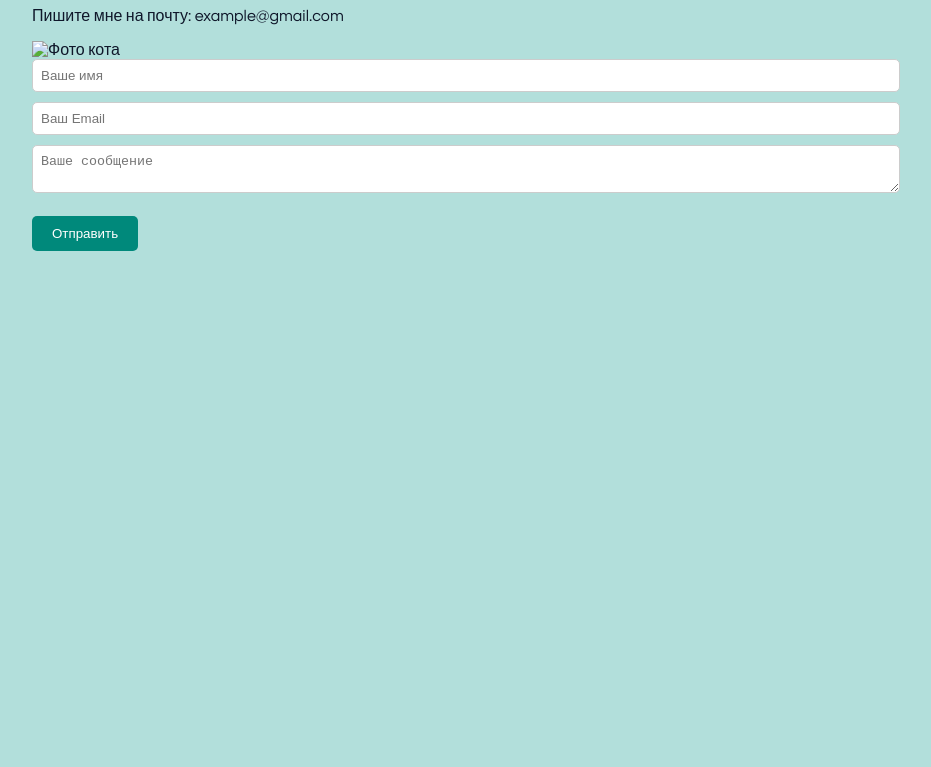
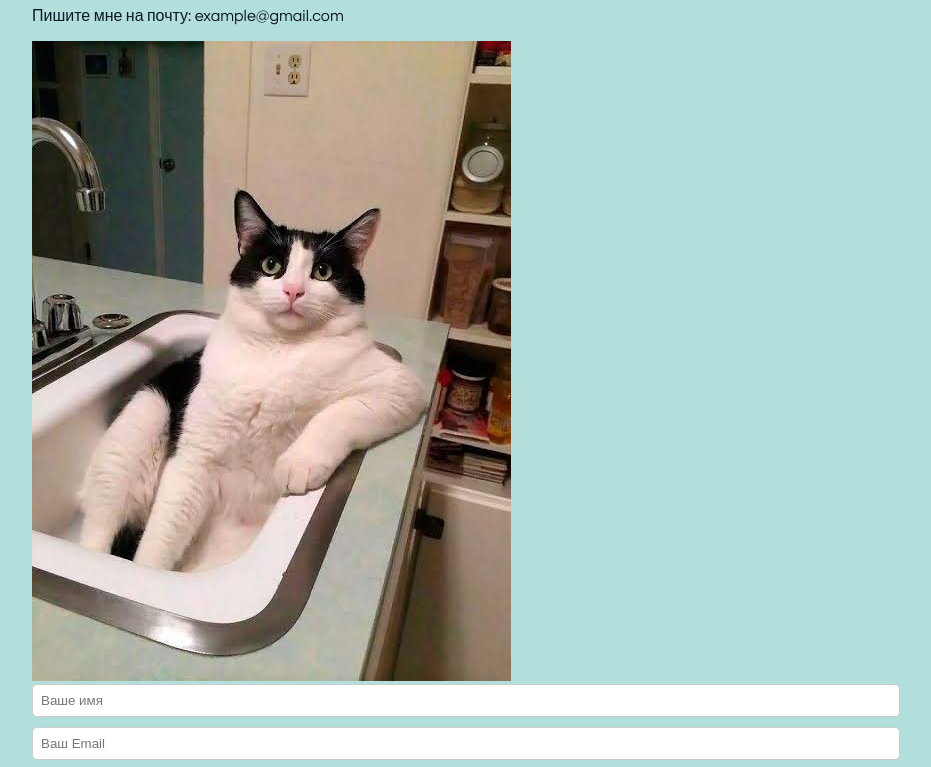
Before and after one commit to koneko2446/my_site, a plain HTML site: page contacts.html in a window 1280 px wide. Shown: the part 189-956 px from the top of the page, without its empty margins (174-1105 px from the left). Before the commit the page ends 800 px from the top, so only its background shows below. Drawn offline with Linux system fonts and the light colour scheme.

Commit message:
Update contacts.html

```diff
--- a/contacts.html
+++ b/contacts.html
@@ -19,7 +19,7 @@
 <main>
     <h1>Мои контакты</h1>
     <p>Пишите мне на почту: example@gmail.com</p>
-    <img src="img/твое_название_картинки.jpg" alt="Фото кота">
+    <img src="img/avatar.jpg" alt="Фото кота">
     <form id="contactForm">
         <input id="name" type="text" placeholder="Ваше имя" required>
         <input id="email" type="email" placeholder="Ваш Email" required>
```
